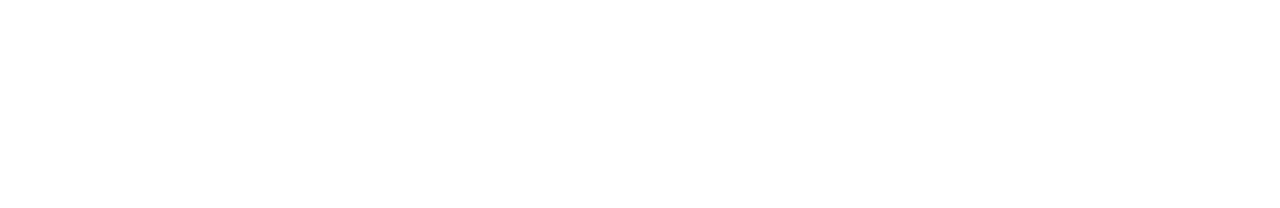
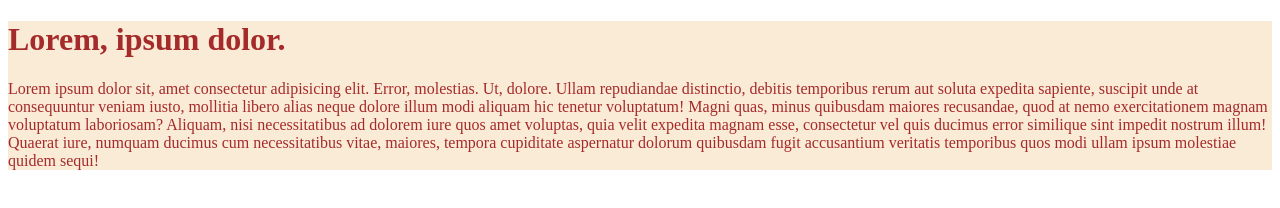
Before and after one commit to NN-shanta/first-repo, a plain HTML site: page index.html in a window 1280 px wide. Drawn offline with Linux system fonts and the light colour scheme.

Commit message:
create css

```diff
--- a/index.html
+++ b/index.html
@@ -5,6 +5,25 @@
     <meta http-equiv="X-UA-Compatible" content="IE=edge" />
     <meta name="viewport" content="width=device-width, initial-scale=1.0" />
     <title>First Website</title>
+    <link rel="stylesheet" href="style.css" />
   </head>
-  <body></body>
+  <body>
+    <div class="design">
+      <h1>Lorem, ipsum dolor.</h1>
+      <p>
+        Lorem ipsum dolor sit, amet consectetur adipisicing elit. Error,
+        molestias. Ut, dolore. Ullam repudiandae distinctio, debitis temporibus
+        rerum aut soluta expedita sapiente, suscipit unde at consequuntur veniam
+        iusto, mollitia libero alias neque dolore illum modi aliquam hic tenetur
+        voluptatum! Magni quas, minus quibusdam maiores recusandae, quod at nemo
+        exercitationem magnam voluptatum laboriosam? Aliquam, nisi
+        necessitatibus ad dolorem iure quos amet voluptas, quia velit expedita
+        magnam esse, consectetur vel quis ducimus error similique sint impedit
+        nostrum illum! Quaerat iure, numquam ducimus cum necessitatibus vitae,
+        maiores, tempora cupiditate aspernatur dolorum quibusdam fugit
+        accusantium veritatis temporibus quos modi ullam ipsum molestiae quidem
+        sequi!
+      </p>
+    </div>
+  </body>
 </html>
--- /dev/null
+++ b/style.css
@@ -0,0 +1,4 @@
+.design {
+  color: brown;
+  background-color: antiquewhite;
+}
```
